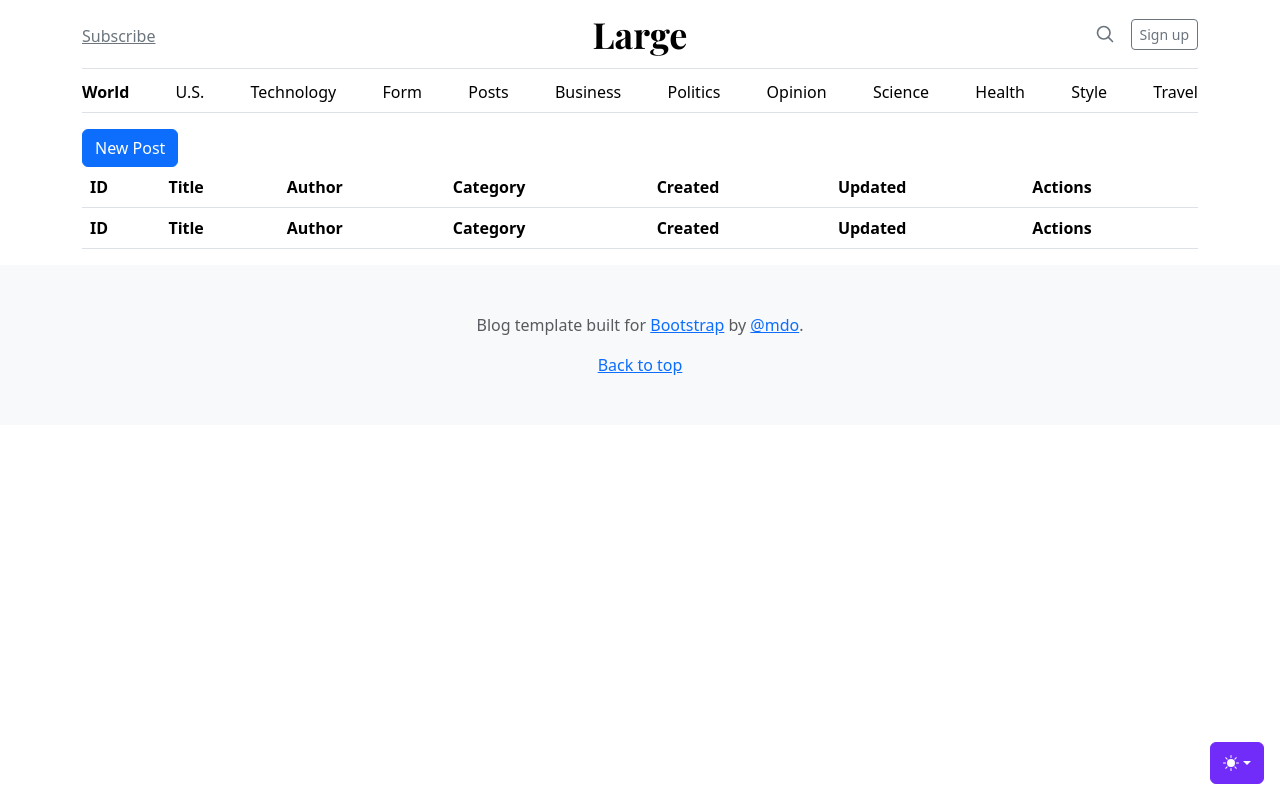
After one commit to AlissaPuumets/learnphp, a PHP site: page /views/posts/index.php in a window 1280 px wide. The commit adds this page. Run offline with PHP 8.4, Linux system fonts and the light colour scheme; lists and menus that the app fills with data are empty.

Commit message:
Add Posts controller and index, create, store

```diff
--- a/routes.php
+++ b/routes.php
@@ -1,5 +1,6 @@
 <?php
 
+use App\Controllers\PostsController;
 use App\Controllers\PublicController;
 use App\Route;
 
@@ -13,3 +14,7 @@ Route::get('/test', [PublicController::class, 'test']);
 
 Route::get('/form', [PublicController::class, 'form']);
 Route::post('/form', [PublicController::class, 'answer']);
+
+Route::get('/admin/posts', [PostsController::class, 'index']);
+Route::get('/admin/posts/create', [PostsController::class, 'create']);
+Route::post('/admin/posts', [PostsController::class, 'store']);
--- a/views/partials/header.php
+++ b/views/partials/header.php
@@ -19,7 +19,7 @@
     <link
         href="https://fonts.googleapis.com/css?family=Playfair+Display:700,900&display=swap"
         rel="stylesheet" />
-    <link href="blog.css" rel="stylesheet" />
+    <link href="/blog.css" rel="stylesheet" />
 </head>
 
 <body>
--- a/views/partials/nav.php
+++ b/views/partials/nav.php
@@ -38,7 +38,7 @@
                 <a class="nav-item nav-link link-body-emphasis" href="/us">U.S.</a>
                 <a class="nav-item nav-link link-body-emphasis" href="/tech">Technology</a>
                 <a class="nav-item nav-link link-body-emphasis" href="/form">Form</a>
-                <a class="nav-item nav-link link-body-emphasis" href="#">Culture</a>
+                <a class="nav-item nav-link link-body-emphasis" href="/admin/posts">Posts</a>
                 <a class="nav-item nav-link link-body-emphasis" href="#">Business</a>
                 <a class="nav-item nav-link link-body-emphasis" href="#">Politics</a>
                 <a class="nav-item nav-link link-body-emphasis" href="#">Opinion</a>
--- /dev/null
+++ b/views/posts/index.php
@@ -0,0 +1,44 @@
+<?php include __DIR__ . '/../partials/header.php'; ?>
+<main class="container">
+    <a href="/admin/posts/create" class="btn btn-primary">New Post</a>
+    <table class="table table-striped table-hover">
+        <thead>
+            <th>ID</th>
+            <th>Title</th>
+            <th>Author</th>
+            <th>Category</th>
+            <th>Created</th>
+            <th>Updated</th>
+            <th>Actions</th>
+        </thead>
+        <tbody>
+            <?php foreach (($posts ?? []) as $post): ?>
+                <tr>
+                    <td><?= $post->id ?></td>
+                    <td><?= $post->title ?></td>
+                    <td><?= $post->author ?></td>
+                    <td><?= $post->category ?></td>
+                    <td><?= $post->created_at ?></td>
+                    <td><?= $post->updated_at ?></td>
+                    <td>
+                        <div class="btn-group">
+                            <a href="#" class="btn btn-info">View</a>
+                            <a href="#" class="btn btn-warning">Edit</a>
+                            <a href="#" class="btn btn-danger">Delete</a>
+                        </div>
+                    </td>
+                </tr>
+            <?php endforeach ?>
+        </tbody>
+        <tfoot>
+            <th>ID</th>
+            <th>Title</th>
+            <th>Author</th>
+            <th>Category</th>
+            <th>Created</th>
+            <th>Updated</th>
+            <th>Actions</th>
+        </tfoot>
+    </table>
+</main>
+<?php include __DIR__ . '/../partials/footer.php'; ?>
```
Also changed, not shown: helpers.php (+9 -0 lines), src/Controllers/PostsController.php (added, +28 -0 lines), src/DB.php (+8 -0 lines), src/Models/Model.php (+9 -0 lines), views/posts/create.php (added, +23 -0 lines).
